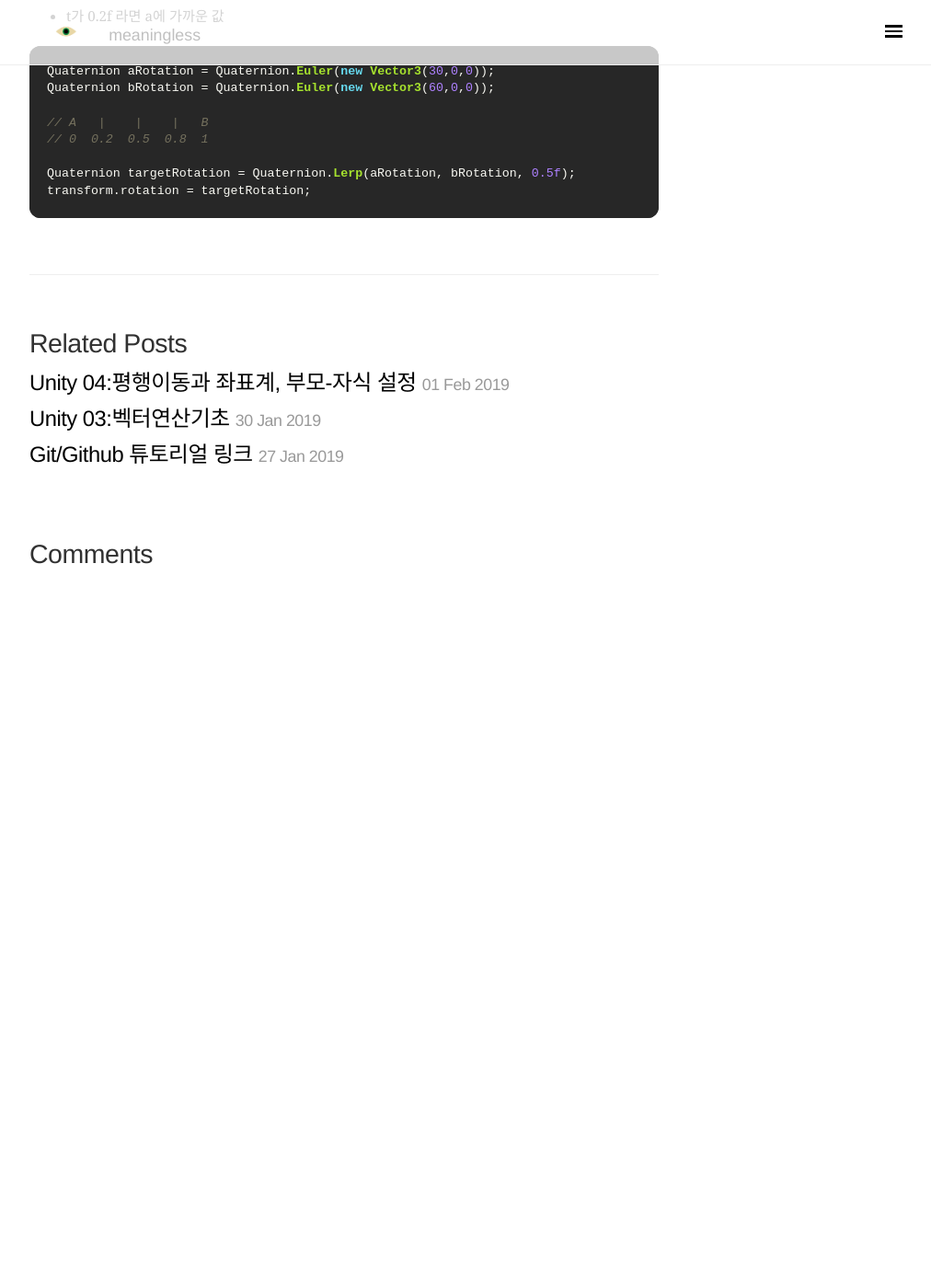
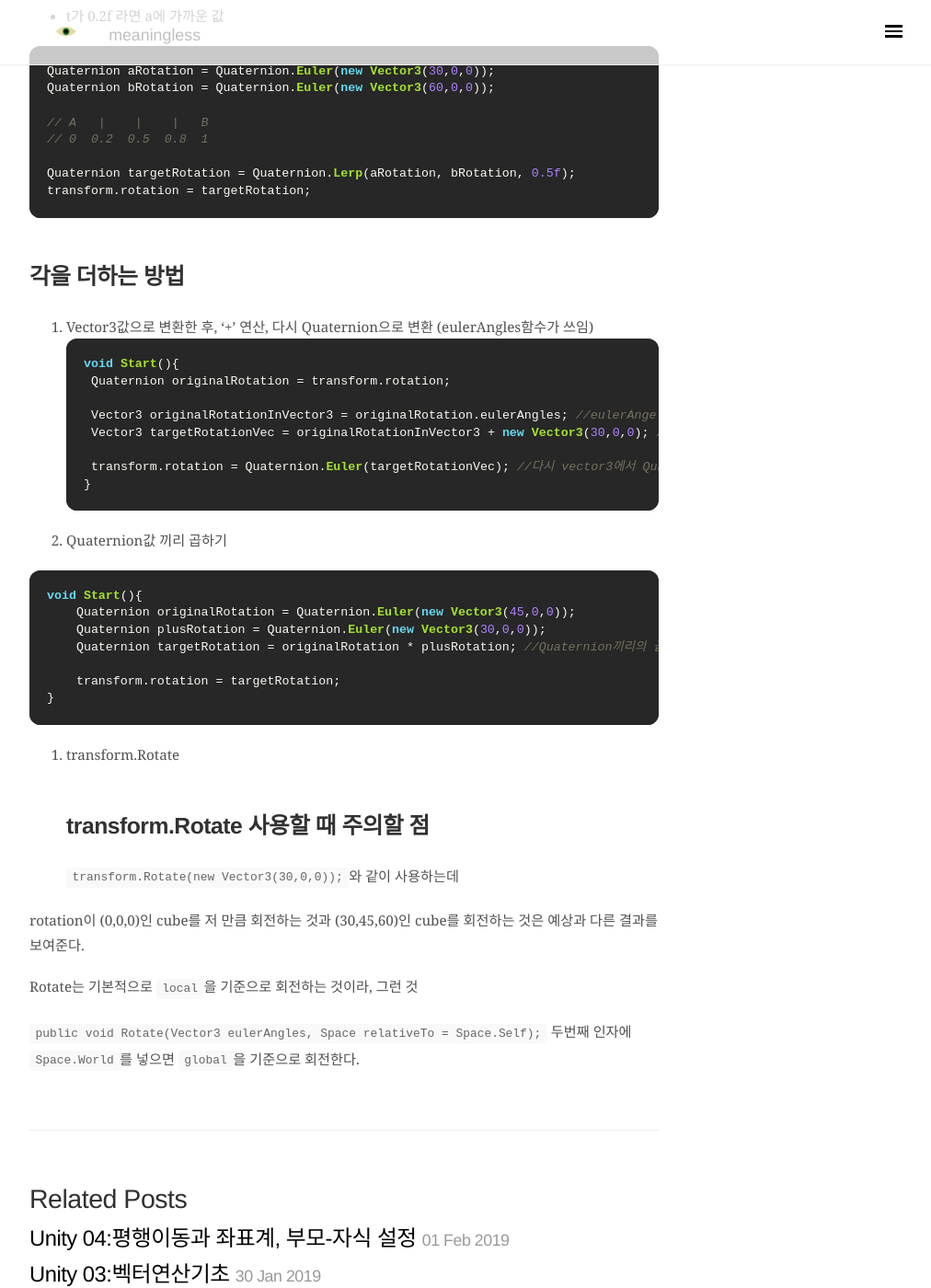
Before and after one commit to Ospac/ospac.github.io, a Jekyll site: the page built from _posts/2019-02-02-회전.md, in a window 1280 px wide and 1400 px high, scrolled down 2403 px. Shown: the whole window at 92% size, without its empty margins (266-1278 px from the left). Built offline with Jekyll 4.4.1, drawn with Linux system fonts in a browser that asks for light colours; nearby versions of some CDN libraries; some web fonts are replaced; comment, search, counter and statistics services are not loaded; a style sheet for code colours, icons or effects is not loaded; before the commit the page ends 3033 px from its top, so only the background shows below that; some of the changed text lies outside the part shown.

Commit message:
new post

````diff
--- a/_posts/2019-02-02-회전.md
+++ b/_posts/2019-02-02-회전.md
@@ -25,7 +25,7 @@ comment: true
 
 (수학자 오일러가 x,y,z를 통해 물체의 회전을 표시하는 체계를 만들었다고함, 그래서 오일러 각, Euler angle)
 
-3가지 축을 이용하는 형식, 즉 오일러각을 이용하는 방식은 짐벌락(Gimbal lock)이라는 고질적인 문제가 존재하기 때문에 유니티는 ``Quaternion``을 지원한다.
+3가지 축을 이용하는 형식, 즉 오일러각을 이용하는 방식은 짐벌락(Gimbal lock)이라는 고질적인 문제가 존재하기 때문에 유니티는 ``Quaternion``을 지원하여 문제를 해결한다.
 
  (짐벌락에 대해 이해하는것에 실패했다...너무 어렵다ㅠㅠ)
 
@@ -76,3 +76,39 @@ Quaternion bRotation = Quaternion.Euler(new Vector3(60,0,0));
 Quaternion targetRotation = Quaternion.Lerp(aRotation, bRotation, 0.5f);
 transform.rotation = targetRotation;
 ```
+
+
+### 각을 더하는 방법
+
+1. Vector3값으로 변환한 후, '+' 연산, 다시 Quaternion으로 변환 (eulerAngles함수가 쓰임)
+```csharp
+void Start(){
+    Quaternion originalRotation = transform.rotation;
+
+    Vector3 originalRotationInVector3 = originalRotation.eulerAngles; //eulerAngels : 쿼터니언에서 vector3값으로 변환
+    Vector3 targetRotationVec = originalRotationInVector3 + new Vector3(30,0,0); // vector3값끼리 연산
+
+    transform.rotation = Quaternion.Euler(targetRotationVec); //다시 vector3에서 Quaternion으로 변환해서 transform.rotation에 대입
+}
+```
+2. Quaternion값 끼리 곱하기
+
+```csharp
+void Start(){
+    Quaternion originalRotation = Quaternion.Euler(new Vector3(45,0,0));
+    Quaternion plusRotation = Quaternion.Euler(new Vector3(30,0,0));
+    Quaternion targetRotation = originalRotation * plusRotation; //Quaternion끼리의 곱은 각도의 합
+
+    transform.rotation = targetRotation;
+}
+```
+3. transform.Rotate
+### transform.Rotate 사용할 때 주의할 점
+``transform.Rotate(new Vector3(30,0,0));``와 같이 사용하는데
+
+rotation이 (0,0,0)인 cube를 저 만큼 회전하는 것과 (30,45,60)인 cube를 회전하는 것은 예상과 다른 결과를 보여준다.
+
+Rotate는 기본적으로 ``local``을 기준으로 회전하는 것이라, 그런 것
+
+``public void Rotate(Vector3 eulerAngles, Space relativeTo = Space.Self);``
+두번째 인자에 ``Space.World``를 넣으면 ``global``을 기준으로 회전한다.
````
